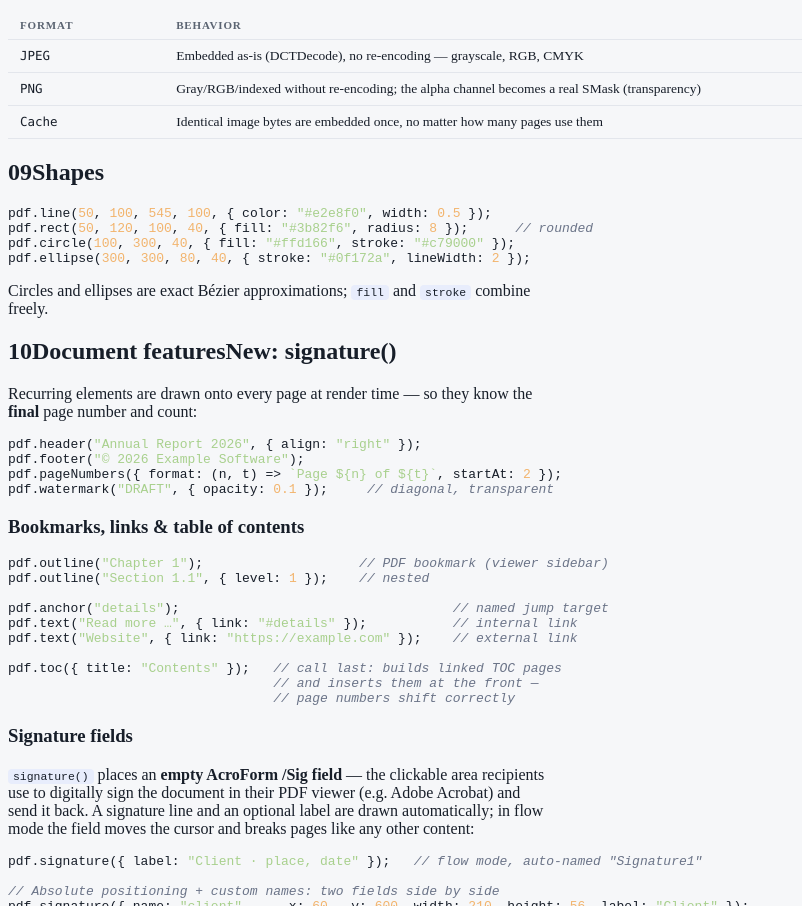
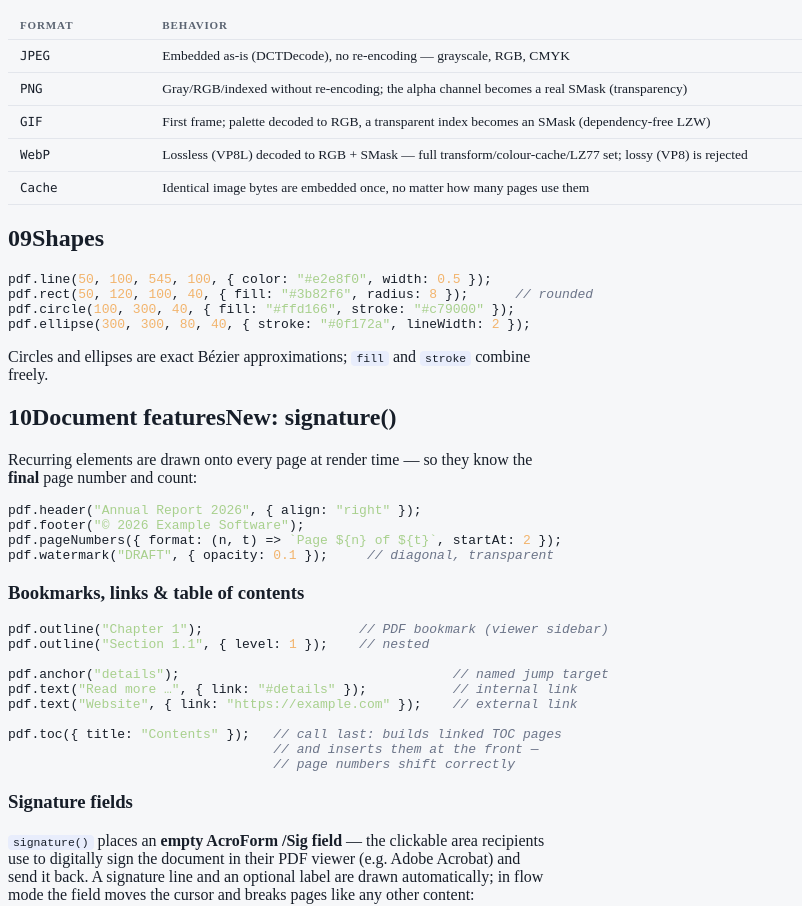
Before and after one commit to Kevinci/fast-pdf, a website: page docs/demo-src.html in a window 1280 px wide. Shown: the part 4233-5139 px from the top of the page, without its empty margins (0-802 px from the left). Drawn offline with Linux system fonts and the light colour scheme.

Commit message:
demo and changelog

```diff
--- a/docs/demo-src.html
+++ b/docs/demo-src.html
@@ -765,18 +765,24 @@ pdf.image(stamp, { width: 80, rotate: -15, align: "center" });</code></pre>
     <tr><th>Format</th><th>Behavior</th></tr>
     <tr><td>JPEG</td><td>Embedded as-is (DCTDecode), no re-encoding — grayscale, RGB, CMYK</td></tr>
     <tr><td>PNG</td><td>Gray/RGB/indexed without re-encoding; the alpha channel becomes a real SMask (transparency)</td></tr>
+    <tr><td>GIF</td><td>First frame; palette decoded to RGB, a transparent index becomes an SMask (dependency-free LZW)</td></tr>
+    <tr><td>WebP</td><td>Lossless (VP8L) decoded to RGB + SMask — full transform/colour-cache/LZ77 set; lossy (VP8) is rejected</td></tr>
     <tr><td>Cache</td><td>Identical image bytes are embedded once, no matter how many pages use them</td></tr>
   </table></div>
   <div data-lang="de" hidden class="overflow-x-auto"><table class="api">
     <tr><th>Format</th><th>Verhalten</th></tr>
     <tr><td>JPEG</td><td>1:1 eingebettet (DCTDecode), kein Re-Encoding — Graustufen, RGB, CMYK</td></tr>
     <tr><td>PNG</td><td>Grau/RGB/indiziert ohne Re-Encoding; Alphakanal wird zur echten SMask (Transparenz)</td></tr>
+    <tr><td>GIF</td><td>Erster Frame; Palette zu RGB dekodiert, transparenter Index wird zur SMask (dependency-freies LZW)</td></tr>
+    <tr><td>WebP</td><td>Verlustfrei (VP8L) zu RGB + SMask — voller Transform-/Color-Cache-/LZ77-Satz; verlustbehaftet (VP8) wird abgewiesen</td></tr>
     <tr><td>Cache</td><td>Identische Bild-Bytes werden nur einmal eingebettet, egal auf wie vielen Seiten</td></tr>
   </table></div>
   <div data-lang="zh" hidden class="overflow-x-auto"><table class="api">
     <tr><th>格式</th><th>行为</th></tr>
     <tr><td>JPEG</td><td>原样嵌入（DCTDecode），不重新编码——支持灰度、RGB、CMYK</td></tr>
     <tr><td>PNG</td><td>灰度/RGB/索引色不重新编码；Alpha 通道转换为真正的 SMask（透明度）</td></tr>
+    <tr><td>GIF</td><td>首帧；调色板解码为 RGB，透明索引转换为 SMask（无依赖 LZW）</td></tr>
+    <tr><td>WebP</td><td>无损 (VP8L) 解码为 RGB + SMask——完整的变换/颜色缓存/LZ77；有损 (VP8) 会被拒绝</td></tr>
     <tr><td>缓存</td><td>相同的图片字节只嵌入一次，无论多少页引用它</td></tr>
   </table></div>
 </section>
```
Also changed, not shown: docs/demo.html (+6 -0 lines), docs/index.html (+6 -0 lines), CHANGELOG.md.
